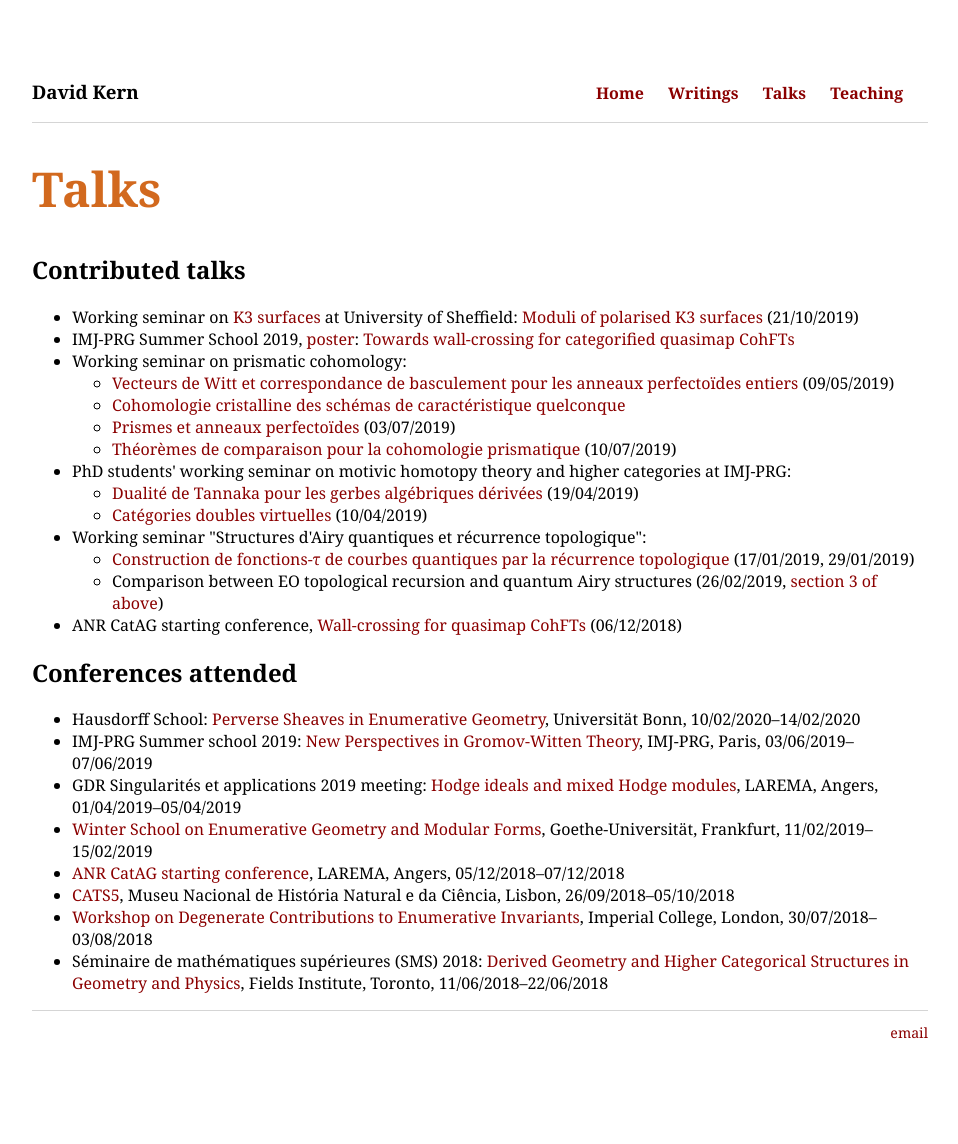
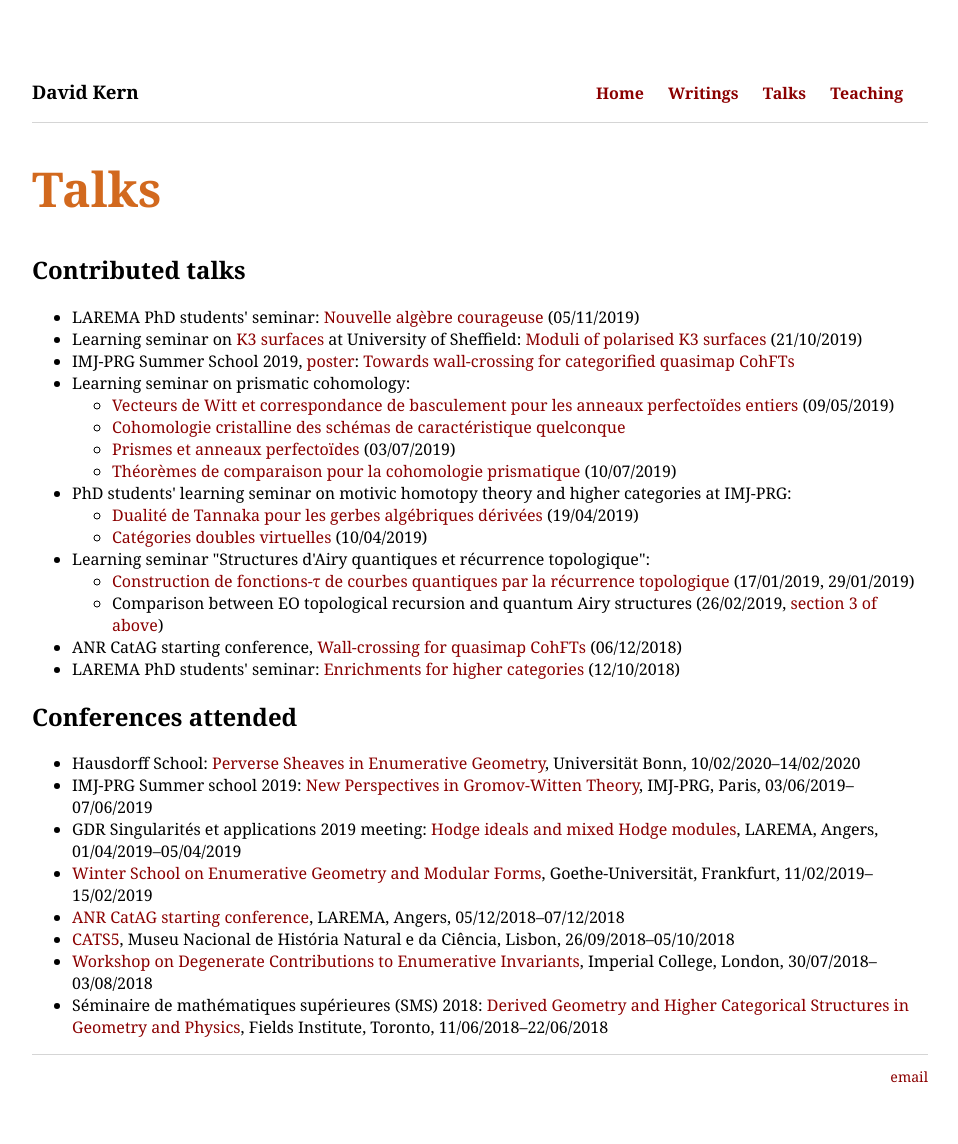
Before and after one commit to dskern/dskern.github.io, a Jekyll site: the page built from talks.html, in a window 1280 px wide. Shown: the whole page, without its empty margins (160-1118 px from the left). Built offline with Jekyll 4.4.1, drawn with Linux system fonts in a browser that asks for light colours; before the commit the page ends 1100 px from its top, so only the background shows below that.

Commit message:
Update talks.html

```diff
--- a/talks.html
+++ b/talks.html
@@ -6,26 +6,28 @@ layout: default
 <h2>Contributed talks</h2>
 
 <ul>
-    <li>Working seminar on <a href="http://alg-geom.group.shef.ac.uk/seminars/K3seminars.shtml">K3 surfaces</a> at University of Sheffield: <a href="Talks/ModuliK3.pdf">Moduli of polarised K3 surfaces</a> (21/10/2019)</li>
+    <li>LAREMA PhD students' seminar: <a href="Talks/operads_bna.pdf">Nouvelle algèbre courageuse</a> (05/11/2019)</li>
+    <li>Learning seminar on <a href="http://alg-geom.group.shef.ac.uk/seminars/K3seminars.shtml">K3 surfaces</a> at University of Sheffield: <a href="Talks/ModuliK3.pdf">Moduli of polarised K3 surfaces</a> (21/10/2019)</li>
     <li>IMJ-PRG Summer School 2019, <a href="http://school2019.imj-prg.fr/Posters/Kern.pdf">poster</a>: <a href="Talks/poster.pdf">Towards wall-crossing for categorified quasimap CohFTs</a></li>
-    <li>Working seminar on prismatic cohomology:</li>
+    <li>Learning seminar on prismatic cohomology:</li>
     <ul>
         <li><a href="Talks/Perfectoids.pdf">Vecteurs de Witt et correspondance de basculement pour les anneaux perfectoïdes entiers</a> (09/05/2019)</li>
         <li><a href="Talks/CohomologieCristalline.pdf">Cohomologie cristalline des schémas de caractéristique quelconque</a></li>
         <li><a href="Talks/Prismes.pdf">Prismes et anneaux perfectoïdes</a> (03/07/2019)</li>
         <li><a href="Talks/Compar_HodgeTate.pdf">Théorèmes de comparaison pour la cohomologie prismatique</a> (10/07/2019)</li>
     </ul>
-    <li>PhD students' working seminar on motivic homotopy theory and higher categories at IMJ-PRG:</li>
+    <li>PhD students' learning seminar on motivic homotopy theory and higher categories at IMJ-PRG:</li>
     <ul>
         <li><a href="Talks/TannaCat.pdf">Dualité de Tannaka pour les gerbes algébriques dérivées</a> (19/04/2019)</li>
         <li><a href="Talks/DoubleCats.pdf">Catégories doubles virtuelles</a> (10/04/2019)</li>
     </ul>
-    <li>Working seminar "Structures d'Airy quantiques et récurrence topologique":</li>
+    <li>Learning seminar "Structures d'Airy quantiques et récurrence topologique":</li>
      <ul>
         <li><a href="Talks/Courbes_spectrales.pdf">Construction de fonctions-&tau; de courbes quantiques par la récurrence topologique</a> (17/01/2019, 29/01/2019)</li>
         <li>Comparison between EO topological recursion and quantum Airy structures (26/02/2019, <a href="Talks/Courbes_spectrales.pdf#section.3">section 3 of above</a>)</li>
     </ul>
     <li>ANR CatAG starting conference, <a href="Talks/QMapWall.pdf">Wall-crossing for quasimap CohFTs</a> (06/12/2018)</li>
+    <li>LAREMA PhD students' seminar: <a href="Talks/enrich_infcat.pdf">Enrichments for higher categories</a> (12/10/2018)</li>
 </ul>
 
 <h2>Conferences attended</h2>
```
